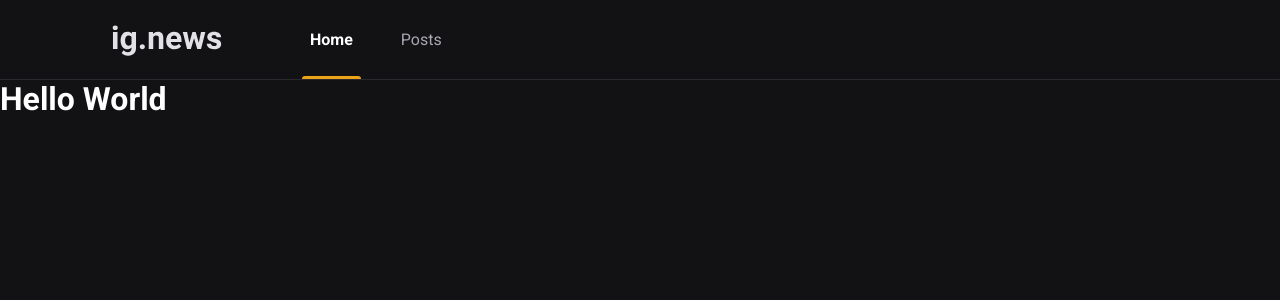
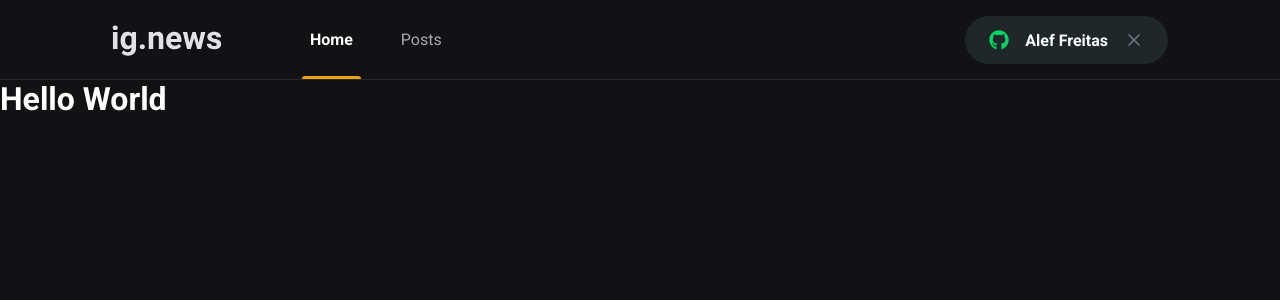
Before and after one commit to aleffreitas/ignews, a Next.js app: page / in a window 1280 px wide. Shown: the top 300 px of the page. Built offline with nearby package versions, Linux system fonts and the light colour scheme.

Commit message:
Criado Componente SignInButton

```diff
--- a/package.json
+++ b/package.json
@@ -11,6 +11,7 @@
     "next": "12.0.7",
     "react": "17.0.2",
     "react-dom": "17.0.2",
+    "react-icons": "^4.3.1",
     "sass": "^1.46.0"
   },
   "devDependencies": {
--- a/src/components/Header/index.tsx
+++ b/src/components/Header/index.tsx
@@ -1,3 +1,4 @@
+import { SignInButton } from '../SignInButton';
 import styles from './styles.module.scss';
 
 export function Header(){
@@ -9,6 +10,8 @@
                     <a className={styles.active}>Home</a>
                     <a>Posts</a>
                 </nav>
+
+                <SignInButton />
             </div>
         </header>
     );
--- a/src/components/Header/styles.module.scss
+++ b/src/components/Header/styles.module.scss
@@ -53,4 +53,9 @@
             }
         }
     }
+
+    /*-----Button Sign in with Github------*/
+    button{
+        margin-left: auto;
+    }
 }
--- /dev/null
+++ b/src/components/SignInButton/index.tsx
@@ -0,0 +1,29 @@
+import {FaGithub} from 'react-icons/fa';
+import {FiX} from 'react-icons/fi';
+
+import styles from './styles.module.scss';
+
+export function SignInButton(){
+
+    const isUserLoggedIn = true;
+
+    return isUserLoggedIn ? (
+        <button
+            type="button"
+            className={styles.signInButton}
+        >
+            <FaGithub color="#04d361"/>
+            Alef Freitas
+            <FiX color="#737380" className={styles.closeIcon}/>
+        </button>
+    ) : (
+        <button
+            type="button"
+            className={styles.signInButton}
+        >
+            <FaGithub color="#eba417"/>
+            Sign in with Github
+        </button>
+
+    );
+}
--- /dev/null
+++ b/src/components/SignInButton/styles.module.scss
@@ -0,0 +1,33 @@
+.signInButton{
+    height: 3rem;
+    border-radius: 3rem;
+    background: var(--gray-850);
+    border: 0;
+    padding: 0 1.5rem;
+
+    display: flex;
+    align-items: center;
+    justify-content: center;
+
+    color: var(--white);
+    font-weight: bold;
+
+    svg{
+        width: 20px;
+        height: 20px;
+    }
+
+    svg:first-child{
+        margin-right: 1rem;
+    }
+
+    svg.closeIcon{
+        margin-left: 1rem;
+    }
+
+    transition: filter 0.2s;
+
+    &:hover {
+        filter: brightness(0.8);
+    }
+}
--- a/src/styles/global.scss
+++ b/src/styles/global.scss
@@ -11,6 +11,7 @@
     --gray-100: #e1e1e6;
     --gray-300: #a8a8b3;
     --gray-800: #29292e;
+    --gray-850: #1f2729;
     --gray-900: #121214;
 
     --cyan-500: #61dafb;
```
Also changed, not shown: 1 other file (tests, documents, lock files or other folders).
